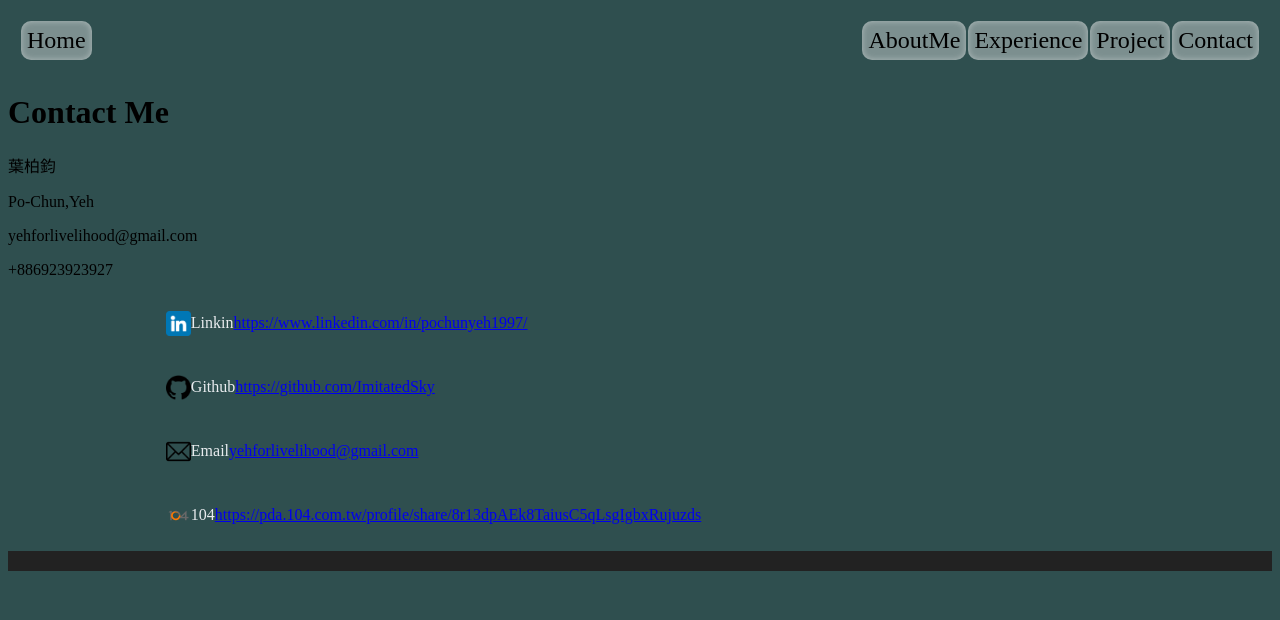
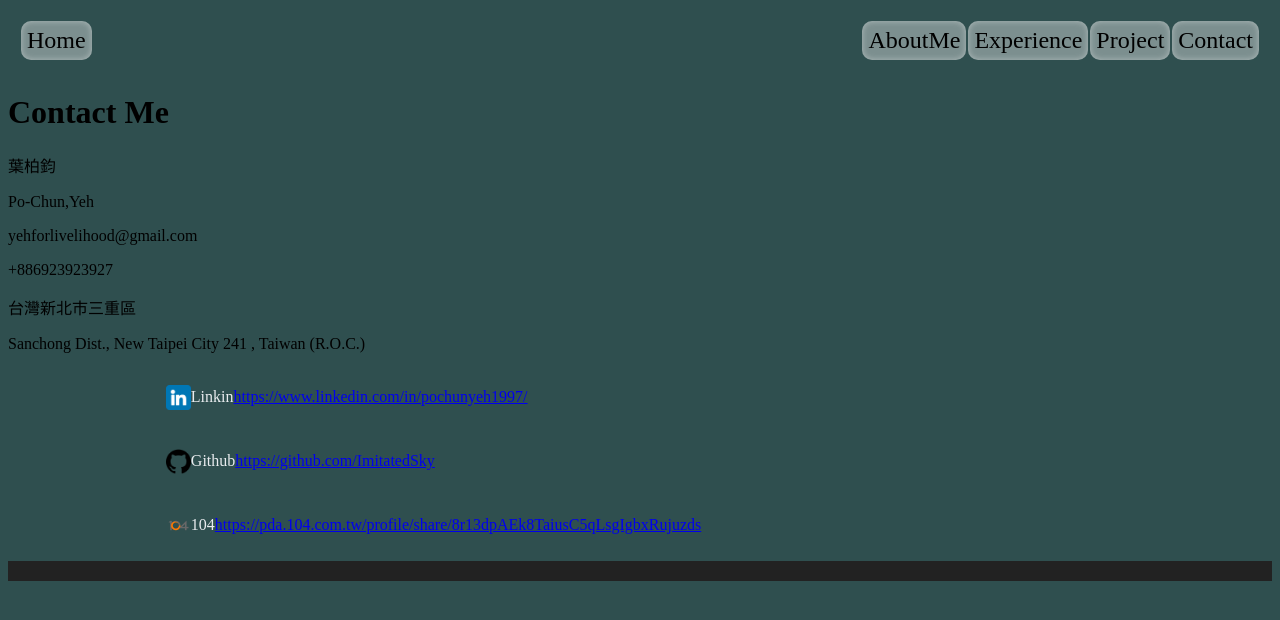
Before and after one commit to ImitatedSky/resume, a React (Create React App) app: page /Contact in a window 1280 px wide. Shown: the top 620 px of the page. Built offline with nearby package versions, Linux system fonts and the light colour scheme.

Commit message:
Update 4 files

```diff
--- a/src/components/Contact/Contact.js
+++ b/src/components/Contact/Contact.js
@@ -2,6 +2,15 @@ import * as Links from "./ContactLinksObj";
 import { Row, Col } from "reactstrap";
 
 export default function Contact() {
+  const values = Object.values(Links.profile[0]);
+
+  const profile = () => {
+    const profileElements = values.map((value, index) => (
+      <p key={index}>{value}</p>
+    ));
+    return profileElements;
+  };
+
   const renderAboutFromObj = (obj) => {
     return (
       <Row>
@@ -24,17 +33,19 @@ export default function Contact() {
       </Row>
     );
   };
+
   return (
     <>
       <h1>Contact Me</h1>
       <div>
-        <p>{Links.profile[0]["name"]}</p>
+        {/* <p>{Links.profile[0]["name"]}</p>
         <p>{Links.profile[0]["name_en"]}</p>
         <p>{Links.profile[0]["email"]}</p>
-        <p>{Links.profile[0]["phone"]}</p>
+        <p>{Links.profile[0]["phone"]}</p> */}
+        {profile()}
       </div>
       <div className="contact">
-        {Links.LinksObj.map((x) => renderAboutFromObj(x))}
+        {Links.ReferenceLinks.map((x) => renderAboutFromObj(x))}
       </div>
     </>
   );
--- a/src/components/Contact/ContactLinksObj.js
+++ b/src/components/Contact/ContactLinksObj.js
@@ -1,4 +1,14 @@
-export const LinksObj = [
+export const profile = [
+  {
+    name: "葉柏鈞",
+    name_en: "Po-Chun,Yeh",
+    email: "yehforlivelihood@gmail.com",
+    phone: "+886923923927",
+    address: "台灣新北市三重區",
+    address_en: "Sanchong Dist., New Taipei City 241 , Taiwan (R.O.C.)",
+  },
+];
+export const ReferenceLinks = [
   {
     name: "Linkin",
     profileLink: "https://www.linkedin.com/in/pochunyeh1997/",
@@ -10,23 +20,11 @@ export const LinksObj = [
     icon: "./icons/github.png",
   },
   {
-    name: "Email",
-    profileLink: "yehforlivelihood@gmail.com",
-    icon: "./icons/email.png",
-  },
-  {
     name: "104",
     profileLink:
       "https://pda.104.com.tw/profile/share/8r13dpAEk8TaiusC5qLsgIgbxRujuzds",
     icon: "./icons/104.png",
   },
 ];
-export const profile = [
-  {
-    name: "葉柏鈞",
-    name_en: "Po-Chun,Yeh",
-    email: "yehforlivelihood@gmail.com",
-    phone: "+886923923927",
-  },
-];
+
 export const Links = [];
--- a/src/components/Experience/Experience.js
+++ b/src/components/Experience/Experience.js
@@ -3,3 +3,7 @@ const Experience = () => {
 };
 
 export default Experience;
+
+export function Experience_onpage() {
+  return <p>constructing</p>;
+}
```
Also changed, not shown: src/components/Education/Education.js (+10 -0 lines).
